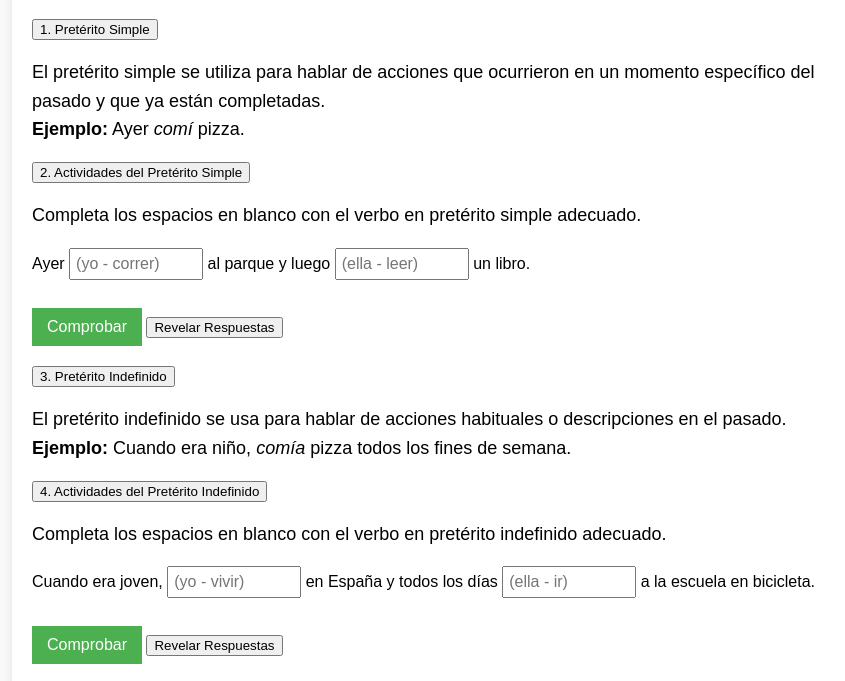
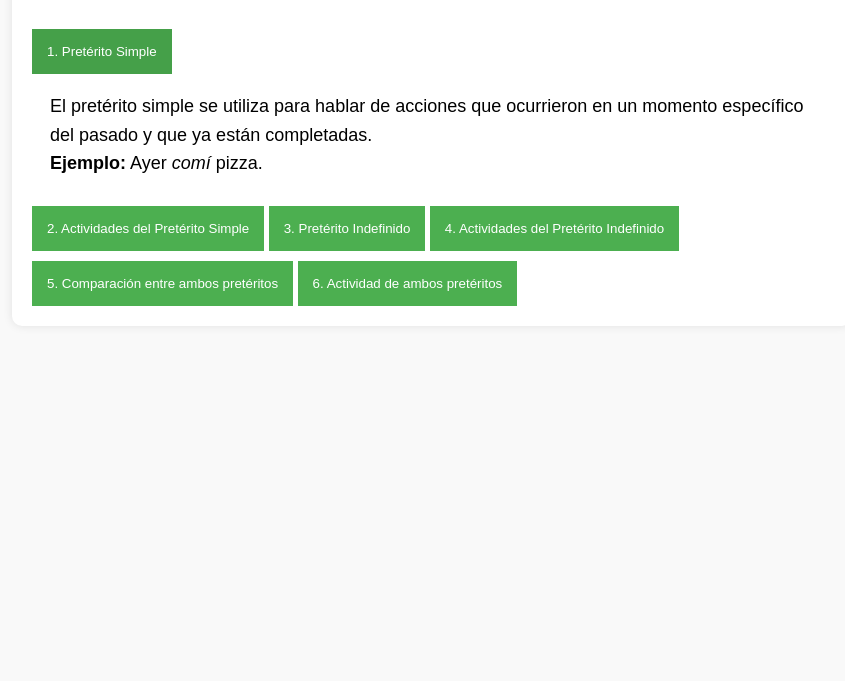
Before and after one commit to OtroMapache/ELE, a plain HTML site: page index.html in a window 1280 px wide. Both pictures are taken after a click on the button "1. Pretérito Simple". Shown: the part 109-790 px from the top of the page, without its empty margins (208-1053 px from the left). Drawn offline with Linux system fonts and the light colour scheme.

Commit message:
Update styles.css

```diff
--- a/styles.css
+++ b/styles.css
@@ -22,17 +22,36 @@ p {
     line-height: 1.6;
 }
 
-.exercise {
-    margin-top: 20px;
-}
-
 input[type="text"] {
-    width: 120px;
+    width: 150px;
     padding: 5px;
     font-size: 16px;
 }
 
-.submit-btn {
+button.accordion {
+    background-color: #4CAF50;
+    color: white;
+    cursor: pointer;
+    padding: 15px;
+    text-align: left;
+    border: none;
+    outline: none;
+    transition: 0.4s;
+    margin-top: 10px;
+}
+
+button.accordion.active, button.accordion:hover {
+    background-color: #45a049;
+}
+
+div.panel {
+    padding: 0 18px;
+    display: none;
+    background-color: white;
+    overflow: hidden;
+}
+
+.submit-btn, .reveal-btn {
     margin-top: 10px;
     padding: 10px 15px;
     background-color: #4CAF50;
@@ -42,12 +61,12 @@ input[type="text"] {
     font-size: 16px;
 }
 
-.submit-btn:hover {
+.submit-btn:hover, .reveal-btn:hover {
     background-color: #45a049;
 }
 
 .feedback {
-    margin-top: 20px;
+    margin-top: 10px;
     font-size: 18px;
     color: red;
 }
```
